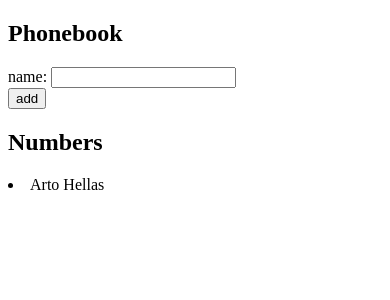
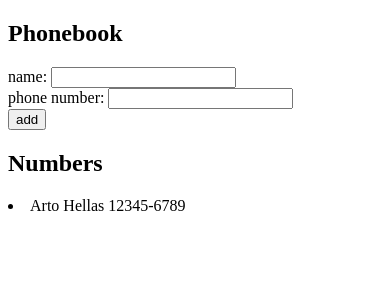
Before and after one commit to arnavb/full-stack-open, a React (Create React App) app in the folder part2/phonebook/: page / in a window 390 px wide. Shown: the top 300 px of the page. Built offline with nearby package versions, Linux system fonts and the light colour scheme; the HTML template or start-up script is replaced by a standard one.

Commit message:
2.8: Allow users to add phone numbers

```diff
--- a/part2/phonebook/src/App.js
+++ b/part2/phonebook/src/App.js
@@ -1,8 +1,11 @@
 import React, { useState } from "react";
 
 const App = () => {
-  const [persons, setPersons] = useState([{ name: "Arto Hellas" }]);
+  const [persons, setPersons] = useState([
+    { name: "Arto Hellas", phoneNumber: "12345-6789" },
+  ]);
   const [newName, setNewName] = useState("");
+  const [newPhoneNumber, setNewPhoneNumber] = useState("");
 
   const handleSubmit = (event) => {
     event.preventDefault();
@@ -10,10 +13,11 @@ const App = () => {
     if (persons.some((person) => person.name === newName)) {
       alert(`${newName} is already in the phonebook!`);
     } else {
-      setPersons([...persons, { name: newName }]);
+      setPersons([...persons, { name: newName, phoneNumber: newPhoneNumber }]);
     }
 
     setNewName("");
+    setNewPhoneNumber("");
   };
 
   return (
@@ -26,6 +30,12 @@ const App = () => {
             value={newName}
             onChange={(event) => setNewName(event.target.value)}
           />
+          <br />
+          phone number:{" "}
+          <input
+            value={newPhoneNumber}
+            onChange={(event) => setNewPhoneNumber(event.target.value)}
+          />
         </div>
         <div>
           <button type="submit">add</button>
@@ -33,7 +43,9 @@ const App = () => {
       </form>
       <h2>Numbers</h2>
       {persons.map((person) => (
-        <li key={person.name}>{person.name}</li>
+        <li key={person.name}>
+          {person.name} {person.phoneNumber}
+        </li>
       ))}
     </div>
   );
```
